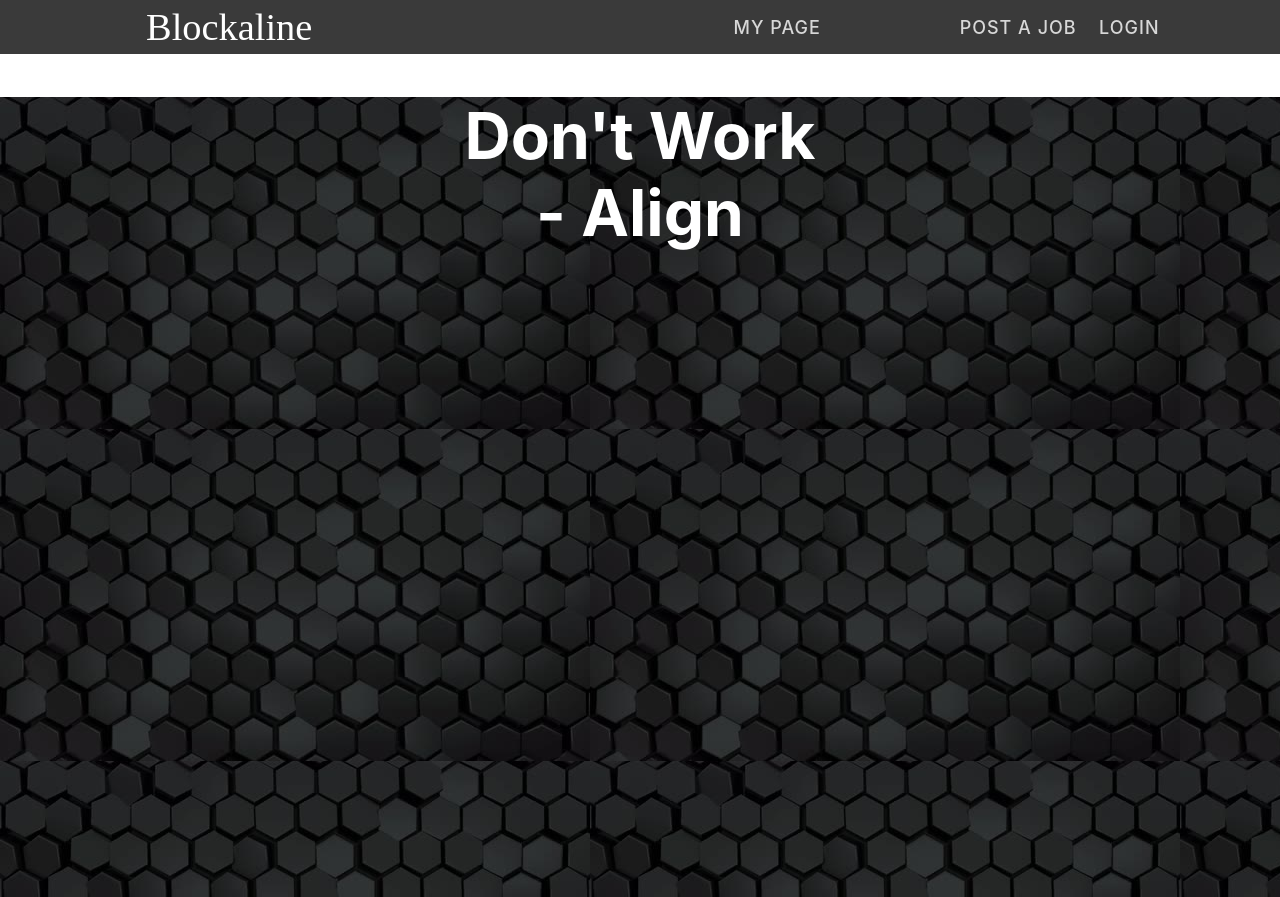
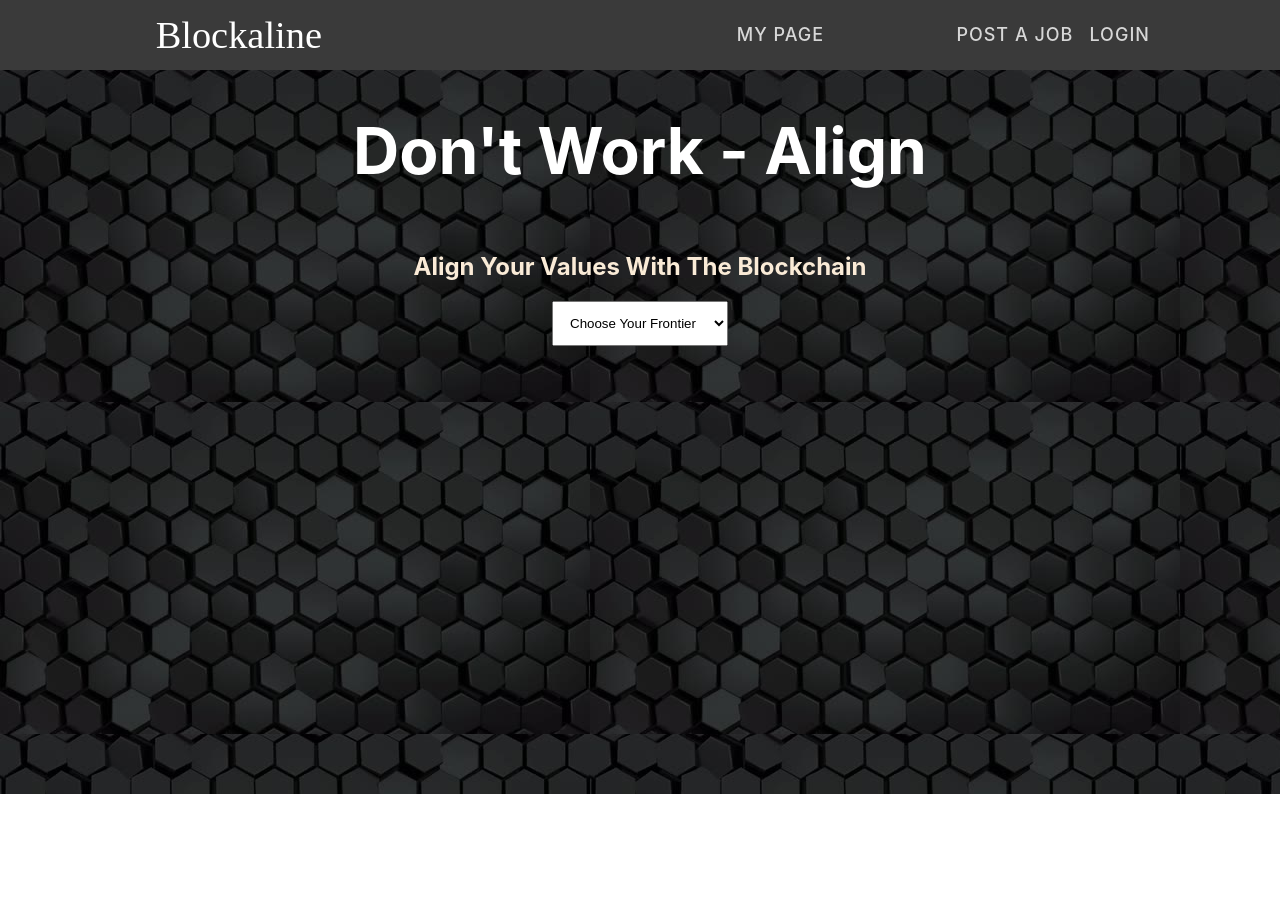
Before and after one commit to M-Rosenzweig/Blockaline_Pre-Fork, a React (Create React App) app in the folder frontend/: page / in a window 1280 px wide. After the commit the page ends 800 px from the top, so only its background shows below. Built offline with nearby package versions, Linux system fonts and the light colour scheme; no server answers.

Commit message:
Select_Basics

```diff
--- a/frontend/src/components/navbar.css
+++ b/frontend/src/components/navbar.css
@@ -1,6 +1,6 @@
 .Nav {
     background-color: rgba(58, 58, 58);
-    height: 6.8vh;
+    padding:1%;
     display: grid;
     grid-template-columns: auto auto auto auto;
     justify-content: space-around;
--- a/frontend/src/pages/home.css
+++ b/frontend/src/pages/home.css
@@ -1,21 +1,25 @@
 .master {
     background-image: url(../pics/blockBlack.jpg);
-    height: 100vh;
-
+    height: 90.6vh;
+    display: block;
+    /* margin:0%; */
     /* display: flex; */
 
 }
 
-.message {
-    /* background-color: rgb(92, 69, 69); */
-    width: 30vw;
-    /* height: 16vh; */
-    margin-left: 35vw;
-    margin-top: 3.5vh;
-    /* opacity: 80%; */
+.select {
+    padding:1%;
 }
 
 .Title {
     font-size: 400%;
     color: white;
+    display:inline-block;
+    cursor:default;
+    /* margin:auto; */
+    width: auto;
 }
+
+.subtitle {
+    color:antiquewhite;
+}
--- a/frontend/src/pages/home.js
+++ b/frontend/src/pages/home.js
@@ -1,18 +1,29 @@
-import React from 'react'
+import React, {useEffect} from 'react'
 import './home.css';
+
+// useEffect(() => {
+//   document.body.style.overflow = 'hidden'
+// }[])
 
 function Home() {
   return (
     <div className='master'>
 
-      <div className='message'>
       <h1 className='Title'> Don't Work - Align </h1>
+      <h2 className='subtitle'> Align Your Values With The Blockchain</h2>
+      <div className='selectContainer'>
+        <select className='select' name="Frontier" required>
+        <option value="" disabled selected hidden>Choose Your Frontier</option>
+        <option value="coffee">Data Science</option>
+        <option value="tea">Software Engineering</option>
+        <option value="Cyber Se">Cyber Security</option>
+        <option value="milk">UX Design</option>
+    </select>
       </div>
 
 
+    </div>
 
-
-    </div>
   )
 }
 
```
